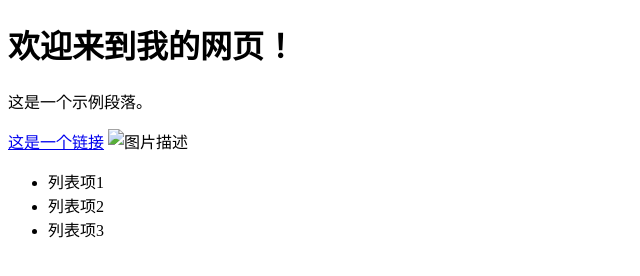
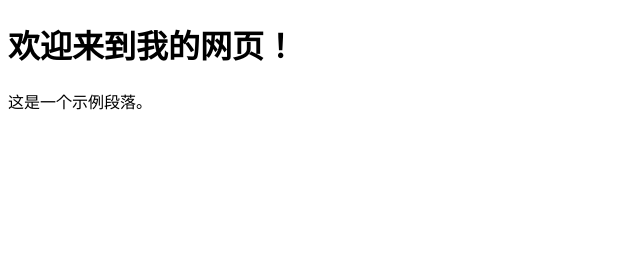
Before and after one commit to Azure-Source/class7, a plain HTML site: page index.html in a window 1280 px wide. Shown: the whole page, without its empty margins (0-640 px from the left). Drawn offline with Linux system fonts and the light colour scheme.

Commit message:
Update index.html

```diff
--- a/index.html
+++ b/index.html
@@ -6,15 +6,5 @@
 <body>
     <h1>欢迎来到我的网页！</h1>
     <p>这是一个示例段落。</p>
-
-    <a href="https://www.example.com">这是一个链接</a>
-
-    <img src="image.jpg" alt="图片描述">
-
-    <ul>
-        <li>列表项1</li>
-        <li>列表项2</li>
-        <li>列表项3</li>
-    </ul>
 </body>
 </html>
```
